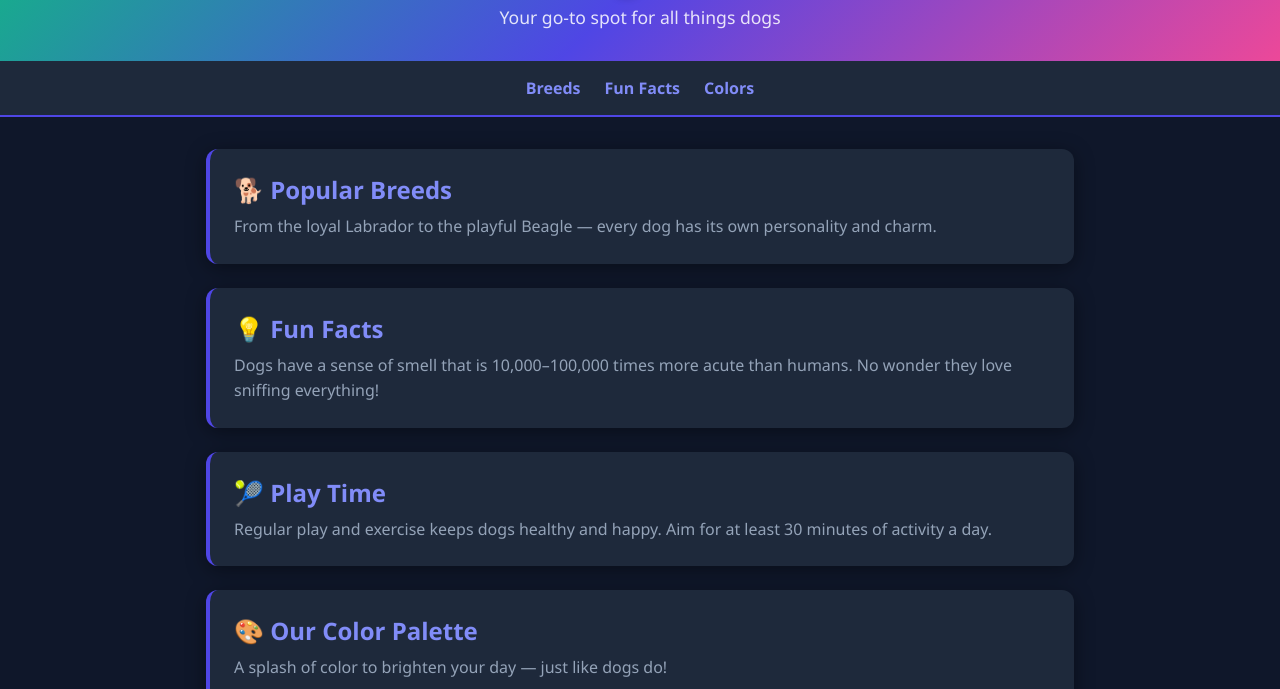
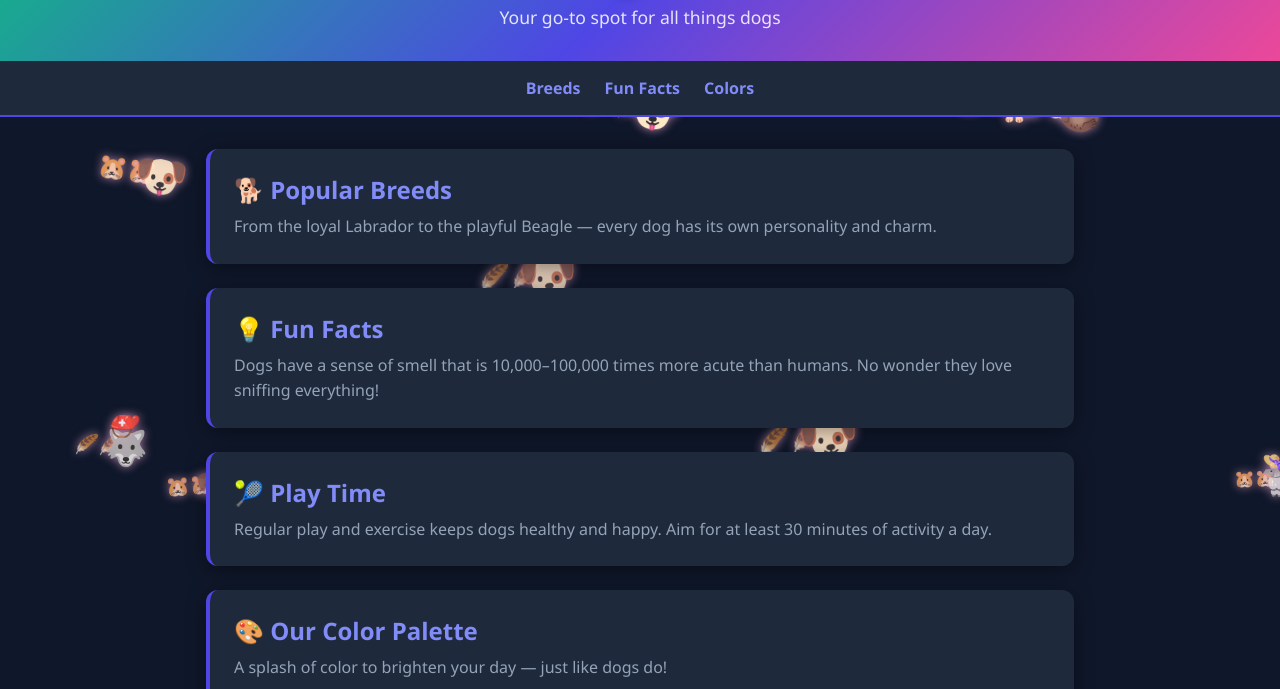
Before and after one commit to sinosf/slack-test, a website: page index.html in a window 1280 px wide. Shown: the part 100-789 px from the top of the page. Drawn offline with Linux system fonts and the light colour scheme; animation ran at ten frames a second.

Commit message:
Add cute flying dogs animation to landing page

```diff
--- /dev/null
+++ b/flying-dogs.js
@@ -0,0 +1,116 @@
+// ============================================================
+//  Cute Flying Dogs 🐶  — canvas overlay on the landing page
+// ============================================================
+
+(function () {
+  const canvas = document.getElementById('dogCanvas');
+  const ctx    = canvas.getContext('2d');
+
+  // Resize canvas to full viewport
+  const resize = () => {
+    canvas.width  = window.innerWidth;
+    canvas.height = window.innerHeight;
+  };
+  resize();
+  window.addEventListener('resize', resize);
+
+  // ---- Dog emoji set (cute variety) ----
+  const DOG_EMOJIS = ['🐶', '🐕', '🦦', '🐩', '🐺'];
+
+  // ---- Wing flap frames (tiny emoji wings) ----
+  const WINGS = ['🐹🐹', '🪶🪶'];
+
+  // ---- Helper: random between min and max ----
+  const rnd = (min, max) => Math.random() * (max - min) + min;
+
+  // ---- Dog class ----
+  class FlyingDog {
+    constructor() {
+      this.reset(true);
+    }
+
+    reset(initial = false) {
+      this.emoji    = DOG_EMOJIS[Math.floor(Math.random() * DOG_EMOJIS.length)];
+      this.size     = rnd(28, 56);          // font size in px
+      this.x        = initial ? rnd(0, canvas.width) : -this.size * 2;
+      this.y        = rnd(20, canvas.height * 0.85);
+      this.speedX   = rnd(0.8, 2.4);        // flies left → right
+      this.speedY   = rnd(-0.4, 0.4);       // gentle vertical drift
+      this.wobble   = rnd(0, Math.PI * 2);  // phase for sine wobble
+      this.wobbleAmp= rnd(6, 18);           // how much it bobs
+      this.wobbleSpd= rnd(0.02, 0.05);
+      this.flapFrame= 0;
+      this.flapTick = 0;
+      this.flapRate = Math.floor(rnd(6, 14)); // frames between flaps
+      this.rotation = rnd(-0.15, 0.15);      // slight tilt
+      this.opacity  = rnd(0.75, 1);
+      // cute accessories (random)
+      this.hat      = Math.random() < 0.3 ? ['🎩', '👒', '⛑️'][Math.floor(Math.random()*3)] : null;
+      this.heart    = Math.random() < 0.25;
+    }
+
+    update() {
+      this.wobble += this.wobbleSpd;
+      this.x      += this.speedX;
+      this.y      += this.speedY + Math.sin(this.wobble) * 0.6;
+      this.flapTick++;
+      if (this.flapTick >= this.flapRate) {
+        this.flapTick  = 0;
+        this.flapFrame = 1 - this.flapFrame;
+      }
+      // Reset when off-screen right
+      if (this.x > canvas.width + this.size * 2) this.reset();
+      // Bounce vertically
+      if (this.y < 0 || this.y > canvas.height) this.speedY *= -1;
+    }
+
+    draw(ctx) {
+      ctx.save();
+      ctx.globalAlpha = this.opacity;
+      ctx.font        = `${this.size}px serif`;
+      ctx.textBaseline= 'middle';
+
+      // Translate to dog position and apply rotation
+      ctx.translate(this.x, this.y + Math.sin(this.wobble) * this.wobbleAmp);
+      ctx.rotate(this.rotation);
+
+      // Shadow glow for cuteness
+      ctx.shadowColor = 'rgba(255, 180, 220, 0.7)';
+      ctx.shadowBlur  = 10;
+
+      // Draw tiny wings behind
+      ctx.font = `${this.size * 0.55}px serif`;
+      ctx.fillText(WINGS[this.flapFrame], -this.size * 0.85, -this.size * 0.1);
+
+      // Draw dog
+      ctx.font = `${this.size}px serif`;
+      ctx.fillText(this.emoji, 0, 0);
+
+      // Optional hat on top
+      if (this.hat) {
+        ctx.font = `${this.size * 0.6}px serif`;
+        ctx.fillText(this.hat, this.size * 0.1, -this.size * 0.65);
+      }
+
+      // Optional floating heart
+      if (this.heart) {
+        ctx.globalAlpha = this.opacity * Math.abs(Math.sin(this.wobble));
+        ctx.font = `${this.size * 0.4}px serif`;
+        ctx.fillText('❤️', this.size * 0.5, -this.size * 0.8);
+      }
+
+      ctx.restore();
+    }
+  }
+
+  // ---- Create a pack of 14 dogs ----
+  const dogs = Array.from({ length: 14 }, () => new FlyingDog());
+
+  // ---- Animation loop ----
+  const loop = () => {
+    ctx.clearRect(0, 0, canvas.width, canvas.height);
+    dogs.forEach(d => { d.update(); d.draw(ctx); });
+    requestAnimationFrame(loop);
+  };
+  loop();
+})();
--- a/index.html
+++ b/index.html
@@ -7,6 +7,9 @@
   <link rel="stylesheet" href="styles.css" />
 </head>
 <body>
+
+  <!-- Flying dogs canvas layer -->
+  <canvas id="dogCanvas"></canvas>
 
   <header>
     <h1>🐶 Dog World</h1>
@@ -66,5 +69,6 @@
   </footer>
 
   <script src="animations.js"></script>
+  <script src="flying-dogs.js"></script>
 </body>
 </html>
--- a/styles.css
+++ b/styles.css
@@ -25,6 +25,23 @@ body {
   background-color: var(--bg);
   color: var(--text);
   min-height: 100vh;
+}
+
+/* ===== Flying Dogs Canvas ===== */
+#dogCanvas {
+  position: fixed;
+  top: 0;
+  left: 0;
+  width: 100%;
+  height: 100%;
+  pointer-events: none;   /* clicks pass through to the page */
+  z-index: 0;
+}
+
+/* Lift everything above the canvas */
+header, nav, main, footer {
+  position: relative;
+  z-index: 1;
 }
 
 /* ===== Header ===== */
```
